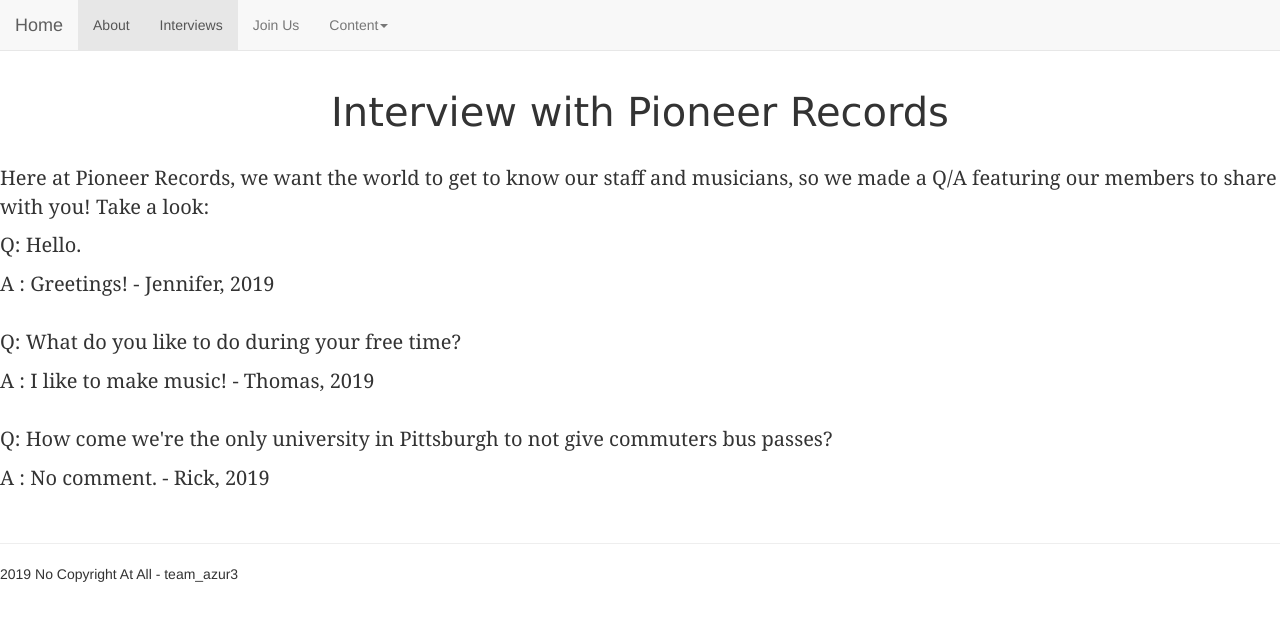
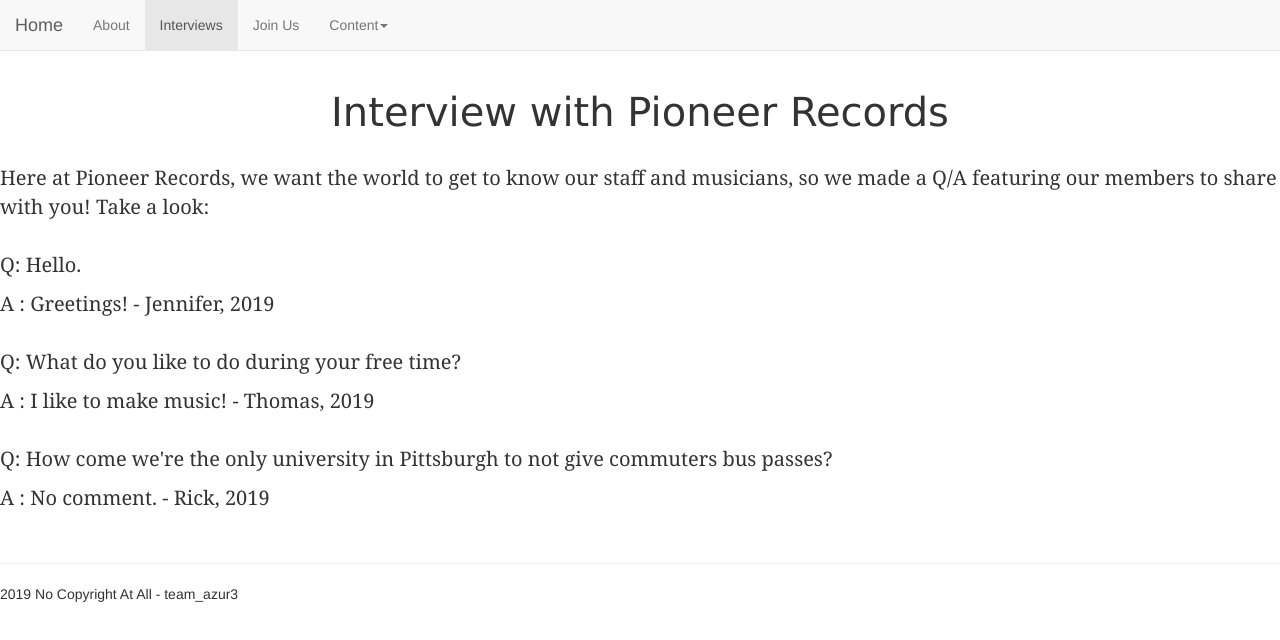
Before and after one commit to thetrooper159/GroupProjectAdv, a plain HTML site: page PRP/iv.html in a window 1280 px wide. Drawn offline with nearby package versions, Linux system fonts and the light colour scheme.

Commit message:
update navbar in iv.html

```diff
--- a/PRP/iv.html
+++ b/PRP/iv.html
@@ -21,7 +21,7 @@
     <!-- Collect the nav links, forms, and other content for toggling -->
     <div class="collapse navbar-collapse" id="topFixedNavbar1">
       <ul class="nav navbar-nav">
-        <li class="active"><a href="ab.html">About</a></li>
+        <li><a href="ab.html">About</a></li>
         <li class="active"><a href="iv.html">Interviews<span class="sr-only">(current)</span></a></li>
 		<li><a href="ju.html">Join Us</a></li>
         <li class="dropdown"><a href="#" class="dropdown-toggle" data-toggle="dropdown" role="button" aria-haspopup="true" aria-expanded="false">Content<span class="caret"></span></a>
@@ -39,7 +39,7 @@
 	</head>
 <h2 style="font-family:Verdana;font-size:40px;text-align: center">Interview with Pioneer Records</h2><br>
 <body>
-<p style="font-family:georgia,garamond,serif;font-size:20px;font-style:none;text-align:left;">Here at Pioneer Records, we want the world to get to know our staff and musicians, so we made a Q/A featuring our members to share with you! Take a look:</p>
+<p style="font-family:georgia,garamond,serif;font-size:20px;font-style:none;text-align:left;">Here at Pioneer Records, we want the world to get to know our staff and musicians, so we made a Q/A featuring our members to share with you! Take a look:</p><br>
 <p style="font-family:georgia,garamond,serif;font-size:20px;font-style:none;text-align:left;">Q: Hello.</p>
 <p style="font-family:georgia,garamond,serif;font-size:20px;font-style:none;text-align:left;">A : Greetings! - Jennifer, 2019</p><br>
 <p style="font-family:georgia,garamond,serif;font-size:20px;font-style:none;text-align:left;">Q: What do you like to do during your free time?</p>
```
